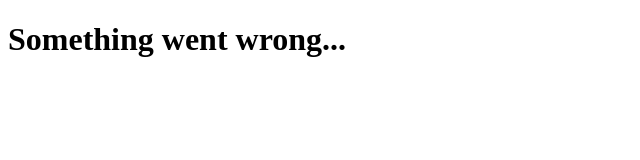
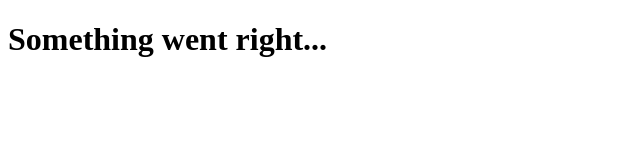
Before and after one commit to GalosoftDev/visualgit, a plain HTML site: page index2.html in a window 1280 px wide. Shown: the full height of the page, 0-640 px from the left. Drawn offline with Linux system fonts and the light colour scheme.

Commit message:
Commit segundo

```diff
--- a/index2.html
+++ b/index2.html
@@ -5,6 +5,6 @@
     </head>
 
     <body>
-        <h1>Something went wrong...</h1>
+        <h1>Something went right...</h1>
     </body>
 </html>
```
